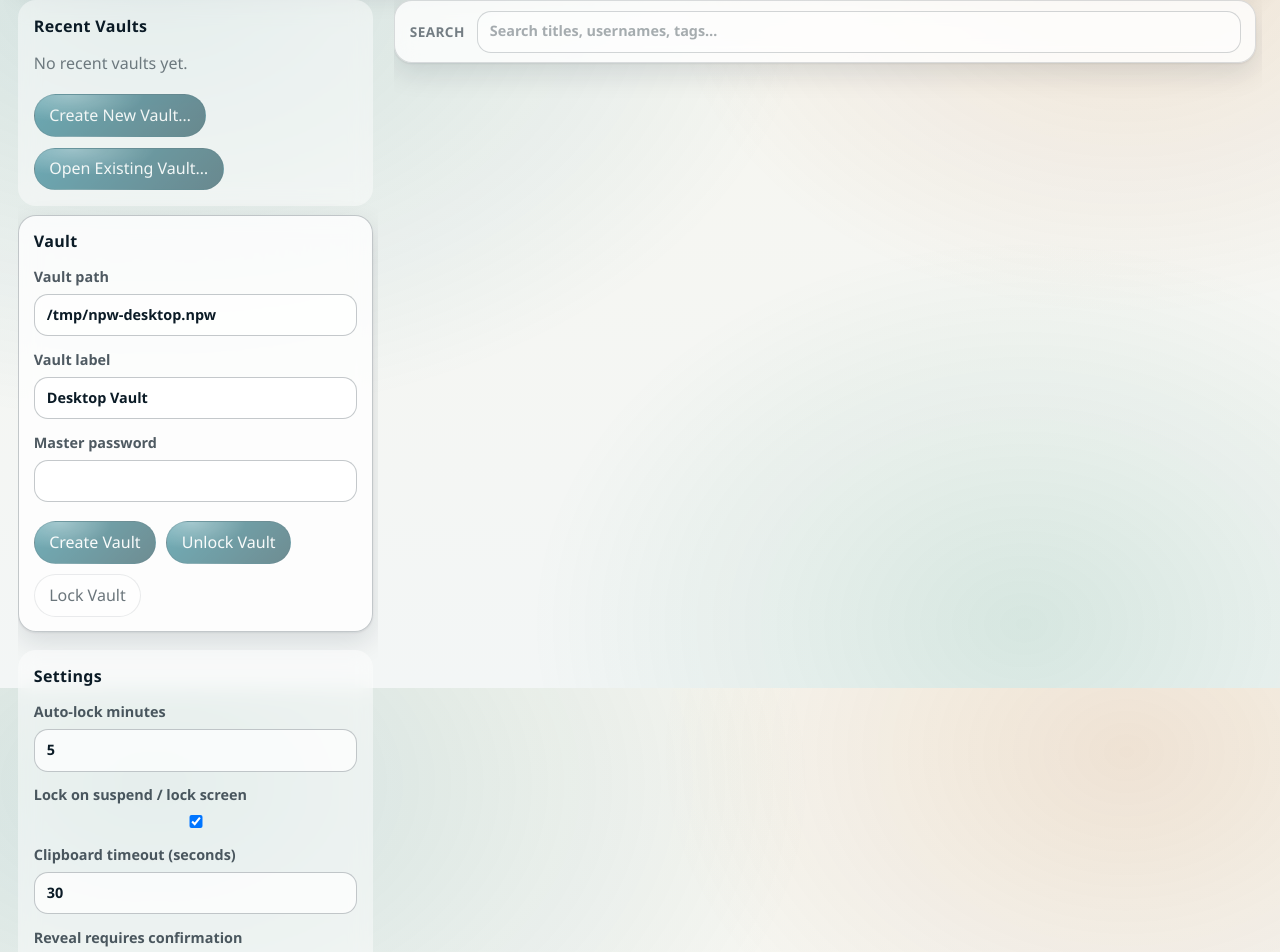
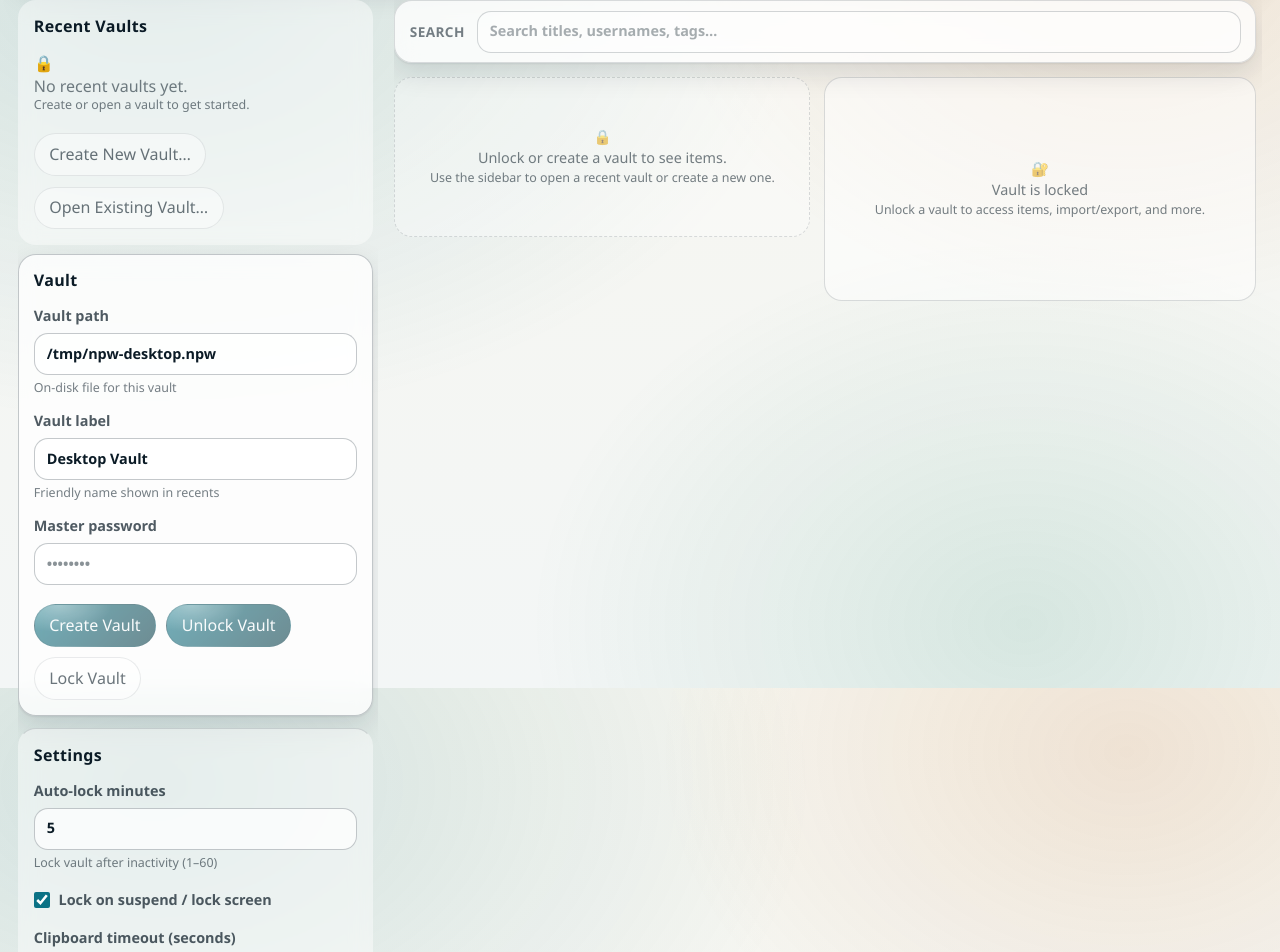
Before and after one commit to amanthanvi/password-manager, a Svelte app in the folder apps/desktop/: page / in a window 1280 px wide. Shown: the part 112-1064 px from the top of the page. Built offline with nearby package versions, Linux system fonts and the light colour scheme.

Commit message:
style(desktop): refine vault and workspace UX

```diff
--- a/apps/desktop/src/App.svelte
+++ b/apps/desktop/src/App.svelte
@@ -1771,7 +1771,11 @@
   <section class="picker">
     <h2>Recent Vaults</h2>
     {#if recents.length === 0}
-      <p class="muted">No recent vaults yet.</p>
+      <div class="picker-empty">
+        <span class="picker-empty-icon" aria-hidden="true">&#128274;</span>
+        <p class="muted">No recent vaults yet.</p>
+        <p class="hint">Create or open a vault to get started.</p>
+      </div>
     {:else}
       <ul class="recent-list">
         {#each recents as vault (vault.path)}
@@ -1789,8 +1793,8 @@
       </ul>
     {/if}
     <div class="actions">
-      <button type="button" on:click={pickCreateVault} disabled={!bridgeAvailable}>Create New Vault…</button>
-      <button type="button" on:click={pickOpenVault} disabled={!bridgeAvailable}>Open Existing Vault…</button>
+      <button class="secondary" type="button" on:click={pickCreateVault} disabled={!bridgeAvailable}>Create New Vault…</button>
+      <button class="secondary" type="button" on:click={pickOpenVault} disabled={!bridgeAvailable}>Open Existing Vault…</button>
     </div>
   </section>
 
@@ -1799,17 +1803,19 @@
 
 	    <label>
 	      Vault path
-	      <input bind:value={vaultPath} on:blur={refreshQuickUnlockForPath} />
+	      <input bind:value={vaultPath} on:blur={refreshQuickUnlockForPath} placeholder="/path/to/vault.npw" spellcheck="false" />
+	      <span class="hint">On-disk file for this vault</span>
 	    </label>
 
 	    <label>
 	      Vault label
-	      <input bind:value={vaultLabel} />
+	      <input bind:value={vaultLabel} placeholder="My Vault" />
+	      <span class="hint">Friendly name shown in recents</span>
 	    </label>
 
 	    <label>
 	      Master password
-	      <input bind:value={masterPassword} type="password" />
+	      <input bind:value={masterPassword} type="password" placeholder="••••••••" autocomplete="off" spellcheck="false" />
 	    </label>
 
 	    <div class="actions">
@@ -1874,31 +1880,33 @@
     <section class="settings">
       <h2>Settings</h2>
       {#if appConfig?.configPath}
-        <p class="muted">Config path: <span class="mono">{appConfig.configPath}</span></p>
+        <p class="muted config-path">Config: <span class="mono">{appConfig.configPath}</span></p>
       {/if}
 
       <label>
         Auto-lock minutes
         <input type="number" min="1" max="60" step="1" bind:value={settingsAutoLockMinutes} />
+        <span class="hint">Lock vault after inactivity (1–60)</span>
       </label>
 
-      <label>
+      <label class="inline">
+        <input type="checkbox" bind:checked={settingsLockOnSuspend} />
         Lock on suspend / lock screen
-        <input type="checkbox" bind:checked={settingsLockOnSuspend} />
       </label>
 
       <label>
         Clipboard timeout (seconds)
         <input type="number" min="0" max="90" step="1" bind:value={settingsClipboardTimeoutSeconds} />
+        <span class="hint">Auto-clear clipboard; 0 = never</span>
       </label>
 
       {#if Number(settingsClipboardTimeoutSeconds) === 0}
         <p class="callout">Warning: clipboard auto-clear is disabled.</p>
       {/if}
 
-      <label>
+      <label class="inline">
+        <input type="checkbox" bind:checked={settingsRevealRequiresConfirm} />
         Reveal requires confirmation
-        <input type="checkbox" bind:checked={settingsRevealRequiresConfirm} />
       </label>
 
       <label>
@@ -1931,16 +1939,26 @@
       <label class="search">
         <span class="label">Search</span>
         <input
+          type="search"
           bind:value={query}
           on:input={refreshItems}
           disabled={!status}
           placeholder="Search titles, usernames, tags…"
+          spellcheck="false"
         />
       </label>
 
       <div class="workspace-grid">
 	        <div class="workspace-left">
-	          {#if status}
+	          {#if !status}
+	            <div class="empty-state">
+	              <div class="empty-state-inner">
+	                <span class="empty-state-icon" aria-hidden="true">&#128274;</span>
+	                <p>Unlock or create a vault to see items.</p>
+	                <p class="hint">Use the sidebar to open a recent vault or create a new one.</p>
+	              </div>
+	            </div>
+	          {:else}
 	            <section class="items">
 	              <div class="card-head">
 	                <h2>Items</h2>
@@ -2011,6 +2029,16 @@
         </div>
 
         <div class="workspace-right">
+  {#if !status}
+    <div class="empty-state locked-card">
+      <div class="empty-state-inner">
+        <span class="empty-state-icon" aria-hidden="true">&#128272;</span>
+        <p>Vault is locked</p>
+        <p class="hint">Unlock a vault to access items, import/export, and more.</p>
+      </div>
+    </div>
+  {/if}
+
   {#if status}
     <details class="import-export fold">
       <summary>
@@ -2309,15 +2337,16 @@
     </details>
   {/if}
 
-  <pre class="result">{lastResult}</pre>
-
   {#if status}
     <details class="debug fold">
       <summary>
-        <span>Debug status</span>
+        <span>Debug</span>
         <span class="summary-meta">Session snapshot</span>
       </summary>
       <div class="fold-body">
+        {#if lastResult}
+          <pre class="result">{lastResult}</pre>
+        {/if}
         <pre class="note mono">{JSON.stringify(status, null, 2)}</pre>
       </div>
     </details>
@@ -2837,7 +2866,24 @@
   }
 
   .sidebar .settings {
-    margin-top: 0.55rem;
+    margin-top: 0.25rem;
+    border-top: 1px solid var(--border);
+    padding-top: 0.9rem;
+  }
+
+  .settings label.inline {
+    padding: 0.25rem 0;
+  }
+
+  label.inline input[type='checkbox'],
+  label.inline input[type='radio'] {
+    width: 1rem;
+    height: 1rem;
+    padding: 0;
+    margin: 0;
+    flex-shrink: 0;
+    accent-color: var(--accent);
+    cursor: pointer;
   }
 
   .workspace {
@@ -3568,6 +3614,45 @@
     margin: 0;
   }
 
+  .hint {
+    font-size: 0.78rem;
+    font-weight: 420;
+    color: var(--ink-3);
+    margin: -0.15rem 0 0;
+  }
+
+  .config-path {
+    font-size: 0.8rem;
+    overflow: hidden;
+    text-overflow: ellipsis;
+    white-space: nowrap;
+  }
+
+  .empty-state {
+    display: flex;
+    align-items: center;
+    justify-content: center;
+    min-height: 10rem;
+    padding: 1.5rem;
+    border: 1px dashed var(--border);
+    border-radius: var(--radius-lg);
+    background: rgba(255, 255, 255, 0.35);
+    color: var(--ink-3);
+    text-align: center;
+    font-size: 0.9rem;
+  }
+
+  .empty-state p {
+    margin: 0;
+  }
+
+  .locked-card {
+    min-height: 14rem;
+    border-style: solid;
+    background: rgba(255, 255, 255, 0.5);
+    animation: panel-in 180ms ease-out;
+  }
+
   .detail {
     display: grid;
     gap: 0.75rem;
```
